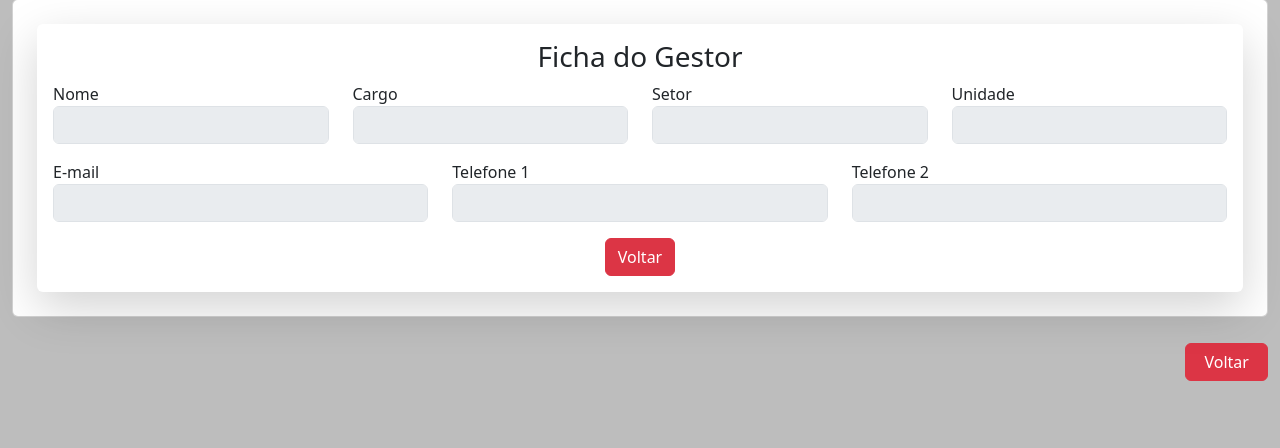
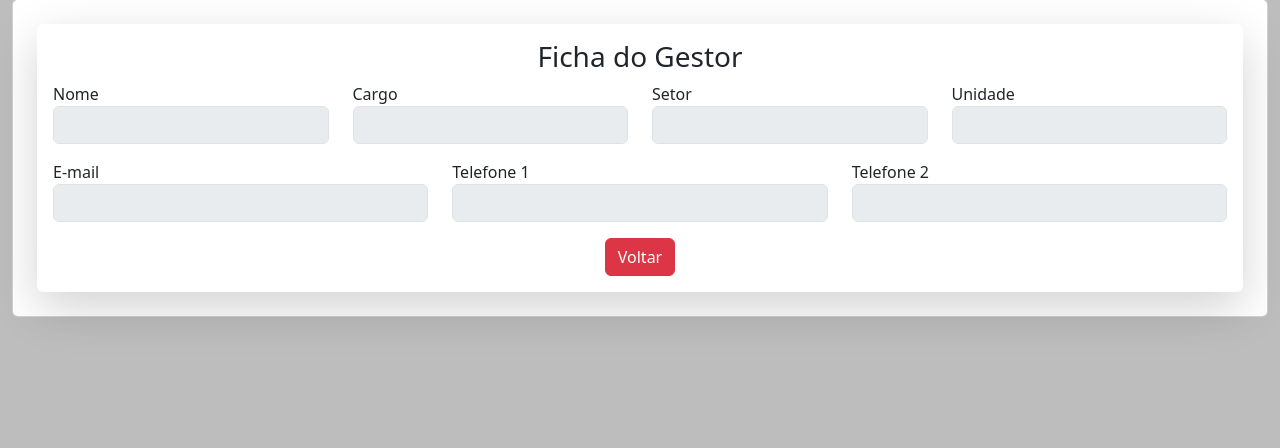
Before and after one commit to kalkslucas/controle-locacao, a PHP site: page /ver-gestor.php?idgestor=1 in a window 1280 px wide. Shown: the part 157-605 px from the top of the page. Run offline with PHP 8.4, Linux system fonts and the light colour scheme; the visitor is signed in with stand-in values (Sample User, id 1); data that the repository does not hold is empty.

Commit message:
correção ver gestor

```diff
--- a/ver-gestor.php
+++ b/ver-gestor.php
@@ -111,7 +111,7 @@ $linha = $consulta->fetch(PDO::FETCH_ASSOC);
                   </div>
 
                   <div class="col text-center">
-                    <a href="./visualizar-alojados.php" class="btn btn-danger">Voltar</a>
+                    <a href="./visualizar-gestores.php" class="btn btn-danger">Voltar</a>
                   </div>
                 </form>
 
@@ -121,13 +121,6 @@ $linha = $consulta->fetch(PDO::FETCH_ASSOC);
         </div>
       </div>
     </div>
-
-    <div class="row justify-content-end">
-      <div class="col-md-1 col-sm-12 mb-4">
-        <a href="./visualizar-gestores.php" class="btn btn-danger btn-modal w-100">Voltar</a>
-      </div>
-    </div>
-
   </main>
 
 
```
